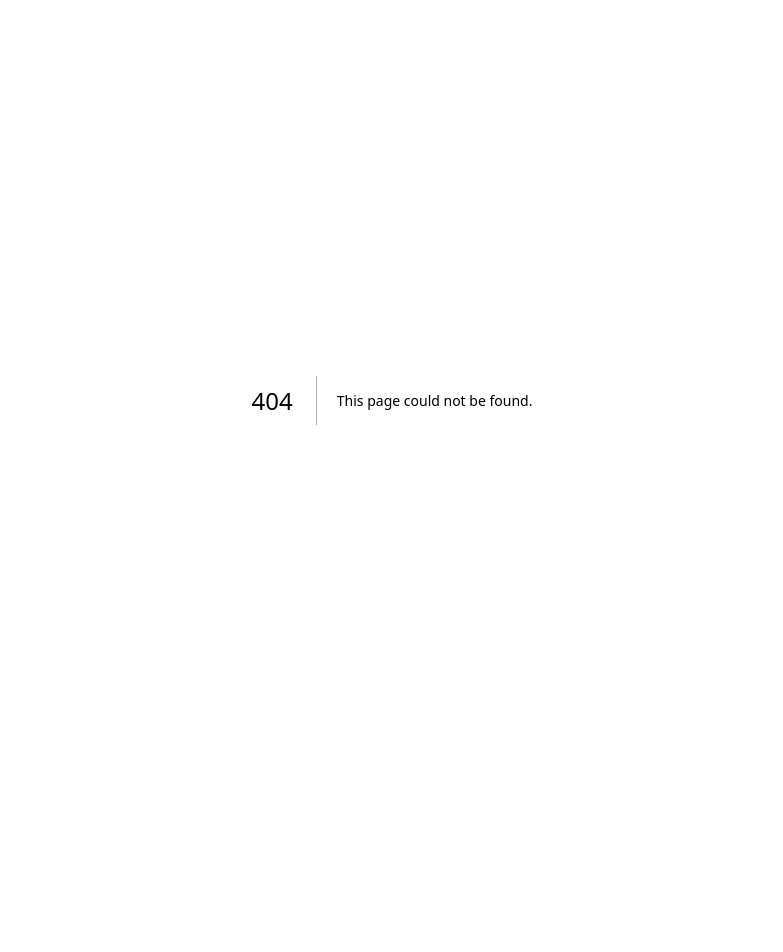
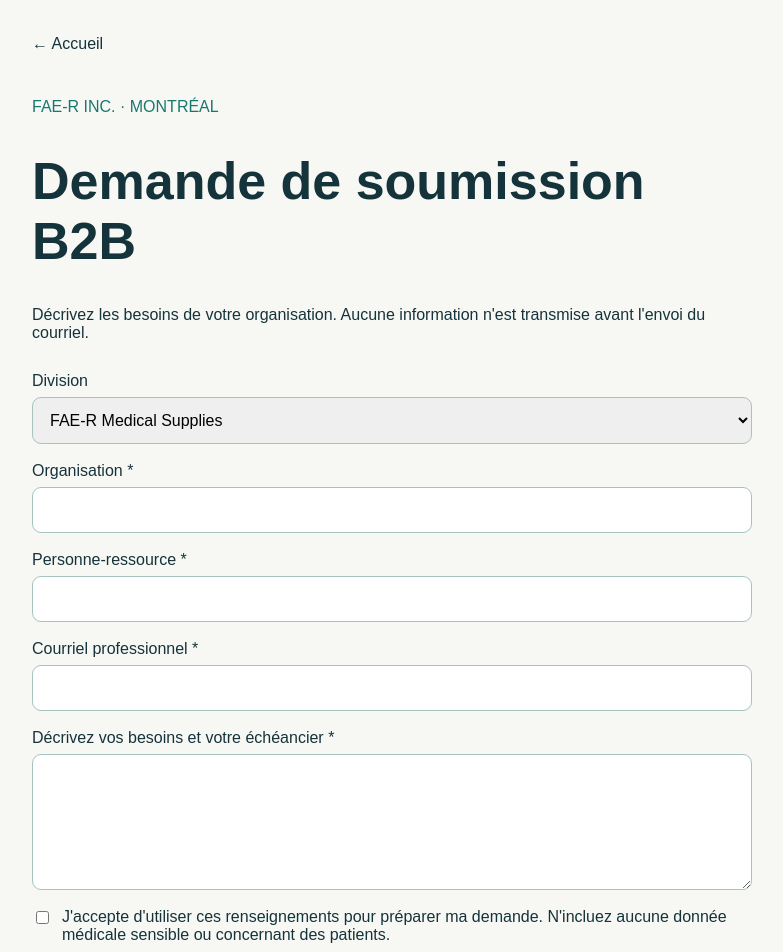
Before and after one commit to khalimouad/FAE-R, a Next.js app: page /request in a window 1280 px wide. Before the commit this address had no page. Shown: the top 952 px of the page, without its empty margins (248-1031 px from the left). Before the commit the page ends 800 px from the top, so only its background shows below. Built offline with nearby package versions, Linux system fonts and the light colour scheme.

Commit message:
Add charter-aligned bilingual app/request/page.tsx

```diff
--- /dev/null
+++ b/app/request/page.tsx
@@ -0,0 +1,20 @@
+"use client";
+import {useEffect,useState} from "react";
+export default function RequestPage(){
+ const [en,setEn]=useState(false),[service,setService]=useState("medical"),[organization,setOrganization]=useState(""),[contact,setContact]=useState(""),[email,setEmail]=useState(""),[details,setDetails]=useState(""),[consent,setConsent]=useState(false),[copied,setCopied]=useState(false);
+ useEffect(()=>{const p=new URLSearchParams(window.location.search);setEn(p.get("lang")==="en");if(p.get("service")==="training")setService("training")},[]);
+ const destination=process.env.NEXT_PUBLIC_CONTACT_EMAIL;
+ const subject=(en?"FAE-R business inquiry":"Demande B2B FAE-R")+" — "+(service==="medical"?"Medical Supplies":"Initials Flux");
+ const body=[en?"Organization":"Organisation",organization,en?"Contact":"Contact",contact,"Email",email,en?"Division":"Division",service==="medical"?"FAE-R Medical Supplies":"Initials Flux",en?"Requirements":"Besoins",details].join("\n");
+ const valid=organization.trim()&&contact.trim()&&email.includes("@")&&details.trim()&&consent;
+ const inputStyle={display:"block",width:"100%",boxSizing:"border-box" as const,padding:13,border:"1px solid #a7c3c0",borderRadius:9,marginTop:7,font:"inherit"};
+ return <main style={{fontFamily:"Arial,sans-serif",maxWidth:760,margin:"auto",padding:"35px 20px 90px",color:"#15333b"}}><a href={`/?lang=${en?"en":"fr"}`}>← {en?"Home":"Accueil"}</a><p style={{marginTop:45,color:"#18786f"}}>FAE-R INC. · MONTRÉAL</p><h1 style={{fontSize:"clamp(34px,6vw,52px)"}}>{en?"Business inquiry":"Demande de soumission B2B"}</h1><p>{en?"Tell us what your organization needs. No information is sent until you choose to send the email.":"Décrivez les besoins de votre organisation. Aucune information n'est transmise avant l'envoi du courriel."}</p><form onSubmit={e=>{e.preventDefault();if(valid&&destination)window.location.href=`mailto:${destination}?subject=${encodeURIComponent(subject)}&body=${encodeURIComponent(body)}`;}} style={{display:"grid",gap:18,marginTop:30}}>
+ <label>{en?"Division":"Division"}<select style={inputStyle} value={service} onChange={e=>setService(e.target.value)}><option value="medical">FAE-R Medical Supplies</option><option value="training">Initials Flux</option></select></label>
+ <label>{en?"Organization":"Organisation"} *<input required maxLength={120} style={inputStyle} value={organization} onChange={e=>setOrganization(e.target.value)}/></label>
+ <label>{en?"Contact name":"Personne-ressource"} *<input required maxLength={100} style={inputStyle} value={contact} onChange={e=>setContact(e.target.value)}/></label>
+ <label>{en?"Business email":"Courriel professionnel"} *<input type="email" required maxLength={160} style={inputStyle} value={email} onChange={e=>setEmail(e.target.value)}/></label>
+ <label>{en?"Describe your needs and timeframe":"Décrivez vos besoins et votre échéancier"} *<textarea required rows={6} maxLength={3000} style={inputStyle} value={details} onChange={e=>setDetails(e.target.value)}/></label>
+ <label style={{display:"flex",alignItems:"start",gap:10}}><input type="checkbox" checked={consent} onChange={e=>setConsent(e.target.checked)}/><span>{en?"I agree to use these details to prepare my inquiry. Do not include patient or sensitive medical information.":"J'accepte d'utiliser ces renseignements pour préparer ma demande. N'incluez aucune donnée médicale sensible ou concernant des patients."}</span></label>
+ {destination?<button disabled={!valid} type="submit" style={{padding:16,border:0,borderRadius:10,background:"#126a65",color:"white",opacity:valid?1:.5,cursor:"pointer"}}>{en?"Open email to send request":"Ouvrir le courriel pour envoyer la demande"}</button>:<><p role="status" style={{padding:14,background:"#fff4df",borderRadius:10}}>{en?"The company inbox has not been configured. Copy your request below and send it using the official contact channel.":"L'adresse de réception n'est pas encore configurée. Copiez votre demande ci-dessous et transmettez-la par le canal officiel."}</p><button disabled={!valid} type="button" onClick={async()=>{await navigator.clipboard.writeText(subject+"\n\n"+body);setCopied(true)}} style={{padding:16,border:0,borderRadius:10,background:"#126a65",color:"white",opacity:valid?1:.5}}>{copied?(en?"Copied":"Copié"):(en?"Copy prepared request":"Copier la demande préparée")}</button></>}
+ </form><p style={{marginTop:30,fontSize:13}}>{en?"This form does not create an account or store submissions on a server.":"Ce formulaire ne crée pas de compte et ne conserve aucune demande sur un serveur."}</p></main>
+}
```
